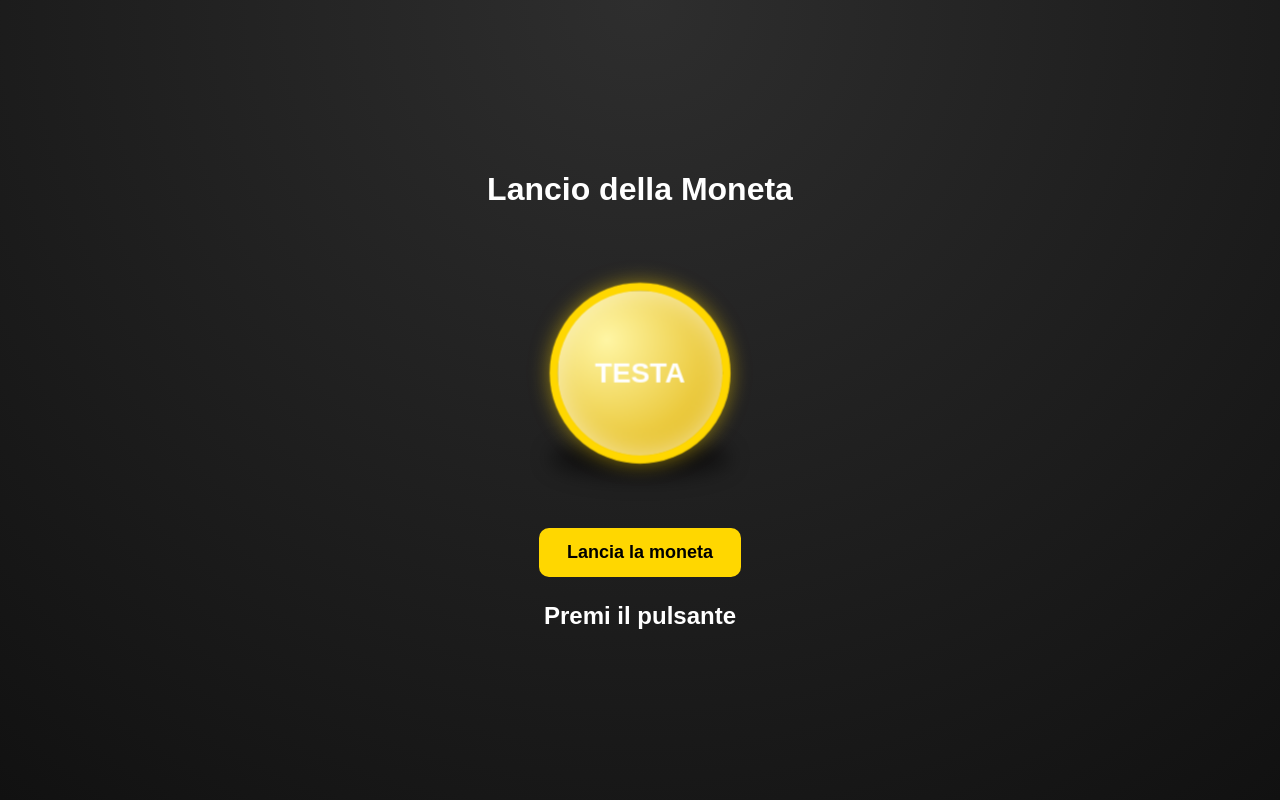
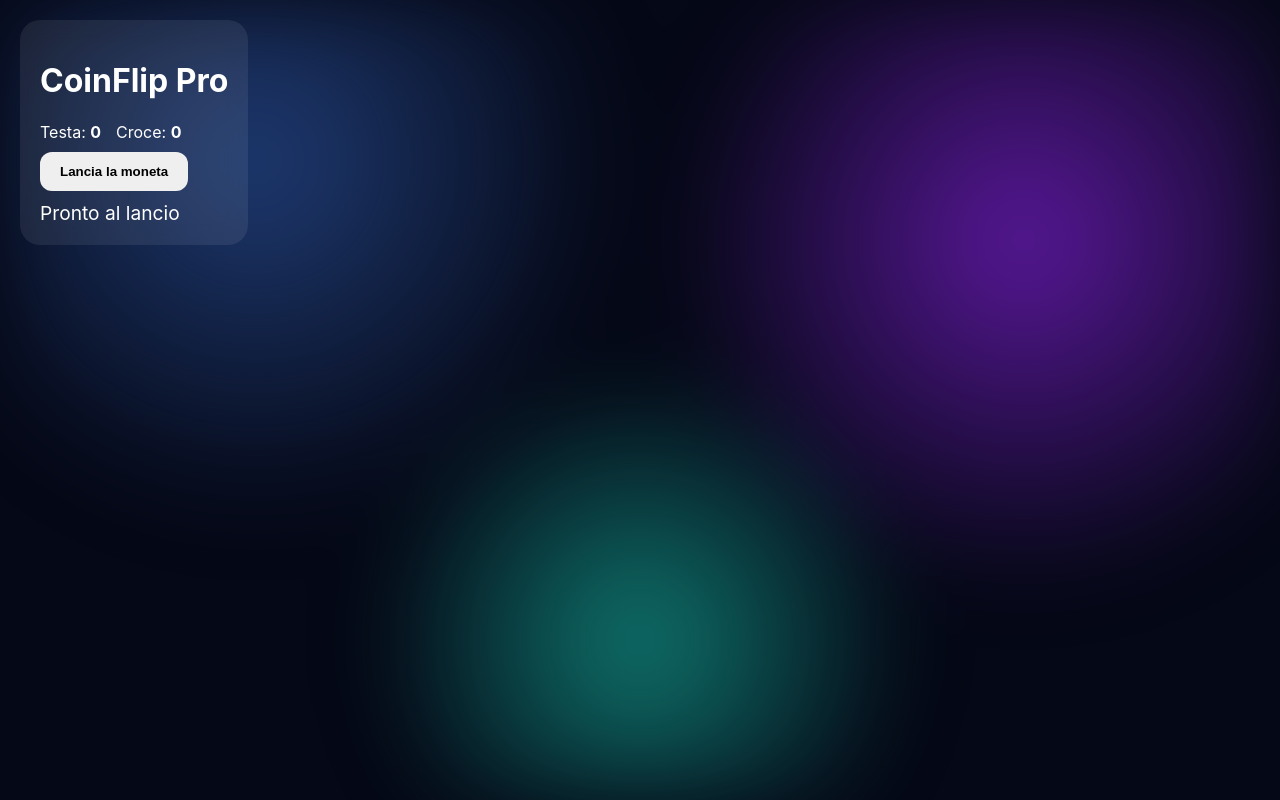
Before and after one commit to samubll/testa-o-croce, a plain HTML site: page index.html in a window 1280 px wide. Drawn offline with Linux system fonts and the light colour scheme; files that its build step writes are made by us from their sources.

Commit message:
Add files via upload

```diff
--- a/index.html
+++ b/index.html
@@ -1,48 +1,23 @@
 <!DOCTYPE html>
 <html lang="it">
 <head>
-    <meta charset="UTF-8">
-    <meta name="viewport" content="width=device-width, initial-scale=1.0">
-    <title>Coin Flip 3D</title>
-    <link rel="stylesheet" href="style.css">
+<meta charset="UTF-8">
+<meta name="viewport" content="width=device-width,initial-scale=1.0">
+<title>CoinFlip Pro</title>
+<link rel="stylesheet" href="css/style.css">
 </head>
 <body>
-
-<div class="container">
-
-    <h1>Lancio della Moneta</h1>
-
-    <div class="scene">
-
-        <div class="shadow" id="shadow"></div>
-
-        <div class="coin" id="coin">
-
-            <div class="face front">
-                <span>TESTA</span>
-            </div>
-
-            <div class="edge"></div>
-
-            <div class="face back">
-                <span>CROCE</span>
-            </div>
-
-        </div>
-
-    </div>
-
-    <button id="flipBtn">
-        Lancia la moneta
-    </button>
-
-    <div id="result">
-        Premi il pulsante
-    </div>
-
+<div id="bg"></div>
+<div class="ui">
+<h1>CoinFlip Pro</h1>
+<div class="stats">
+<span>Testa: <b id="headsCount">0</b></span>
+<span>Croce: <b id="tailsCount">0</b></span>
+</div>
+<button id="flipBtn">Lancia la moneta</button>
+<div id="result">Pronto al lancio</div>
 </div>
 
-<script src="script.js"></script>
-
+<script type="module" src="js/app.js"></script>
 </body>
 </html>
--- a/style.css
+++ b/style.css
@@ -1,170 +1,11 @@
-*{
-    margin:0;
-    padding:0;
-    box-sizing:border-box;
-}
 
-body{
-    min-height:100vh;
-    display:flex;
-    justify-content:center;
-    align-items:center;
-
-    background:
-    radial-gradient(circle at top,#2e2e2e,#111);
-
-    font-family:Arial,sans-serif;
-    color:white;
-}
-
-.container{
-    text-align:center;
-}
-
-h1{
-    margin-bottom:40px;
-}
-
-.scene{
-    width:250px;
-    height:250px;
-    position:relative;
-
-    margin:auto;
-
-    perspective:1500px;
-}
-
-.coin{
-
-    width:180px;
-    height:180px;
-
-    position:absolute;
-
-    left:50%;
-    top:50%;
-
-    transform-style:preserve-3d;
-
-    transform:
-    translate(-50%,-50%);
-
-}
-
-.face{
-    position:absolute;
-
-    width:100%;
-    height:100%;
-
-    border-radius:50%;
-
-    display:flex;
-    justify-content:center;
-    align-items:center;
-
-    font-size:28px;
-    font-weight:bold;
-
-    backface-visibility:hidden;
-
-    border:8px solid #ffd700;
-
-    box-shadow:
-    inset 0 0 25px rgba(255,255,255,.6),
-    0 0 20px rgba(255,215,0,.5);
-}
-
-.front{
-    background:
-    radial-gradient(circle at 30% 30%,
-    #fff6a5,
-    #e0b000);
-
-    transform:translateZ(8px);
-}
-
-.back{
-    background:
-    radial-gradient(circle at 30% 30%,
-    #f0f0f0,
-    #999);
-
-    transform:
-    rotateY(180deg)
-    translateZ(8px);
-}
-
-.edge{
-    position:absolute;
-
-    width:180px;
-    height:180px;
-
-    border-radius:50%;
-
-    background:
-    repeating-linear-gradient(
-    90deg,
-    #b8860b 0px,
-    #ffd700 4px,
-    #b8860b 8px);
-
-    transform:
-    rotateY(90deg);
-
-    scale:.09 1;
-}
-
-.shadow{
-
-    width:180px;
-    height:40px;
-
-    position:absolute;
-
-    left:50%;
-    bottom:20px;
-
-    transform:
-    translateX(-50%);
-
-    border-radius:50%;
-
-    background:
-    rgba(0,0,0,.5);
-
-    filter:blur(10px);
-
-    transition:.1s;
-}
-
-button{
-
-    margin-top:30px;
-
-    padding:14px 28px;
-
-    border:none;
-    border-radius:10px;
-
-    font-size:18px;
-    font-weight:bold;
-
-    cursor:pointer;
-
-    background:#ffd700;
-}
-
-button:hover{
-    transform:scale(1.05);
-}
-
-#result{
-
-    margin-top:25px;
-
-    font-size:24px;
-    font-weight:bold;
-}
+html,body{margin:0;height:100%;overflow:hidden;font-family:Inter,Arial,sans-serif;background:#050816;color:white}
+#bg{position:fixed;inset:0;background:
+radial-gradient(circle at 20% 20%,#1f3b73,transparent 30%),
+radial-gradient(circle at 80% 30%,#5a189a,transparent 30%),
+radial-gradient(circle at 50% 80%,#0f766e,transparent 30%);filter:blur(40px)}
+.ui{position:fixed;top:20px;left:20px;z-index:10;background:rgba(255,255,255,.08);backdrop-filter:blur(10px);padding:20px;border-radius:20px}
+button{padding:12px 20px;border:none;border-radius:12px;cursor:pointer;font-weight:bold}
+#result{margin-top:10px;font-size:1.2rem}
+.stats{display:flex;gap:15px;margin-bottom:10px}
+canvas{display:block}
```
Also changed, not shown: app.js (added, +91 -0 lines).
